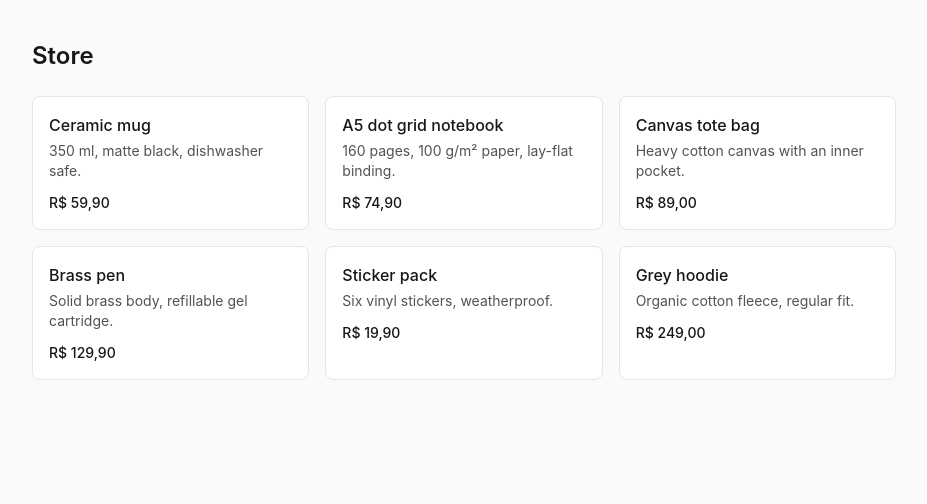
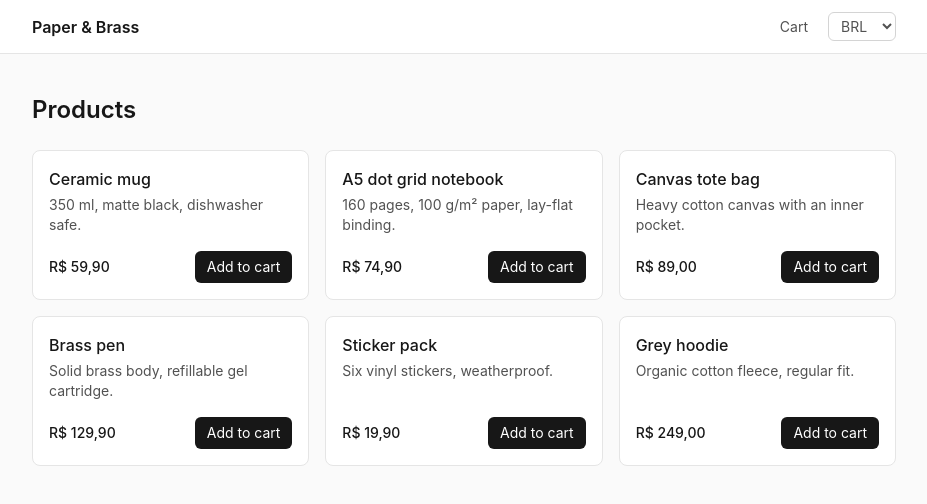
Before and after one commit to elvisbrazil/stripe-checkout, a Next.js app: page / in a window 1280 px wide. Shown: the top 504 px of the page, without its empty margins (176-1103 px from the left). Built offline with nearby package versions, Linux system fonts and the light colour scheme.

Commit message:
product list, cart page and header

```diff
--- /dev/null
+++ b/src/app/cart/page.tsx
@@ -0,0 +1,10 @@
+import { CartView } from "@/cart/cart-view";
+
+export default function CartPage() {
+  return (
+    <>
+      <h1 className="mb-6 text-2xl font-semibold">Cart</h1>
+      <CartView />
+    </>
+  );
+}
--- a/src/app/layout.tsx
+++ b/src/app/layout.tsx
@@ -1,15 +1,19 @@
 import type { Metadata } from "next";
+import { Header } from "@/components/header";
 import "./globals.css";
 
 export const metadata: Metadata = {
-  title: "Stripe Checkout",
+  title: "Paper & Brass",
   description: "A small store paying through Stripe Checkout",
 };
 
 export default function RootLayout({ children }: { children: React.ReactNode }) {
   return (
     <html lang="en">
-      <body>{children}</body>
+      <body>
+        <Header />
+        <main className="mx-auto max-w-4xl px-4 py-10">{children}</main>
+      </body>
     </html>
   );
 }
--- a/src/app/page.tsx
+++ b/src/app/page.tsx
@@ -1,19 +1,10 @@
-import { products } from "@/catalog/products";
-import { formatMoney } from "@/lib/money";
+import { ProductList } from "@/catalog/product-list";
 
 export default function Home() {
   return (
-    <main className="mx-auto max-w-4xl px-4 py-10">
-      <h1 className="text-2xl font-semibold">Store</h1>
-      <ul className="mt-6 grid gap-4 sm:grid-cols-2 lg:grid-cols-3">
-        {products.map((product) => (
-          <li key={product.id} className="rounded-lg border border-neutral-200 bg-white p-4">
-            <h2 className="font-medium">{product.name}</h2>
-            <p className="mt-1 text-sm text-neutral-600">{product.description}</p>
-            <p className="mt-3 text-sm font-medium">{formatMoney(product.prices.BRL, "BRL")}</p>
-          </li>
-        ))}
-      </ul>
-    </main>
+    <>
+      <h1 className="mb-6 text-2xl font-semibold">Products</h1>
+      <ProductList />
+    </>
   );
 }
--- /dev/null
+++ b/src/cart/cart-link.tsx
@@ -0,0 +1,16 @@
+"use client";
+
+import Link from "next/link";
+import { cartCount } from "./cart";
+import { useCart } from "./use-cart";
+
+export function CartLink() {
+  const { cart } = useCart();
+  const count = cartCount(cart);
+
+  return (
+    <Link href="/cart" className="hover:text-neutral-900">
+      Cart{count > 0 && ` (${count})`}
+    </Link>
+  );
+}
--- /dev/null
+++ b/src/cart/cart-view.tsx
@@ -0,0 +1,70 @@
+"use client";
+
+import Link from "next/link";
+import { formatMoney } from "@/lib/money";
+import { MAX_QUANTITY, cartLines, cartTotal } from "./cart";
+import { useCart } from "./use-cart";
+
+export function CartView() {
+  const { cart, setQuantity, remove } = useCart();
+  const lines = cartLines(cart);
+
+  if (lines.length === 0) {
+    return (
+      <p className="text-neutral-600">
+        Your cart is empty.{" "}
+        <Link href="/" className="underline">
+          Browse products
+        </Link>
+      </p>
+    );
+  }
+
+  return (
+    <div>
+      <ul className="divide-y divide-neutral-200 rounded-lg border border-neutral-200 bg-white">
+        {lines.map(({ product, quantity, total }) => (
+          <li key={product.id} className="flex items-center gap-4 p-4">
+            <span className="flex-1 font-medium">{product.name}</span>
+            <div className="flex items-center gap-2">
+              <button
+                type="button"
+                aria-label={`Decrease ${product.name}`}
+                onClick={() => setQuantity(product.id, quantity - 1)}
+                className="h-7 w-7 rounded border border-neutral-300"
+              >
+                -
+              </button>
+              <span aria-label={`${product.name} quantity`} className="w-6 text-center">
+                {quantity}
+              </span>
+              <button
+                type="button"
+                aria-label={`Increase ${product.name}`}
+                disabled={quantity >= MAX_QUANTITY}
+                onClick={() => setQuantity(product.id, quantity + 1)}
+                className="h-7 w-7 rounded border border-neutral-300 disabled:opacity-40"
+              >
+                +
+              </button>
+            </div>
+            <span className="w-28 text-right tabular-nums">{formatMoney(total, cart.currency)}</span>
+            <button
+              type="button"
+              onClick={() => remove(product.id)}
+              className="text-sm text-neutral-500 hover:text-red-600"
+            >
+              Remove
+            </button>
+          </li>
+        ))}
+      </ul>
+      <div className="mt-4 flex justify-end gap-2 text-lg">
+        <span>Total</span>
+        <span data-testid="cart-total" className="font-semibold tabular-nums">
+          {formatMoney(cartTotal(cart), cart.currency)}
+        </span>
+      </div>
+    </div>
+  );
+}
--- /dev/null
+++ b/src/cart/currency-select.tsx
@@ -0,0 +1,25 @@
+"use client";
+
+import { currencies, isCurrency } from "@/lib/money";
+import { useCart } from "./use-cart";
+
+export function CurrencySelect() {
+  const { cart, setCurrency } = useCart();
+
+  return (
+    <select
+      aria-label="Currency"
+      value={cart.currency}
+      onChange={(event) => {
+        if (isCurrency(event.target.value)) setCurrency(event.target.value);
+      }}
+      className="rounded-md border border-neutral-300 bg-white px-2 py-1 text-sm"
+    >
+      {currencies.map((currency) => (
+        <option key={currency} value={currency}>
+          {currency}
+        </option>
+      ))}
+    </select>
+  );
+}
--- /dev/null
+++ b/src/catalog/product-list.tsx
@@ -0,0 +1,35 @@
+"use client";
+
+import { useCart } from "@/cart/use-cart";
+import { formatMoney } from "@/lib/money";
+import { products } from "./products";
+
+export function ProductList() {
+  const { cart, add } = useCart();
+
+  return (
+    <ul className="grid gap-4 sm:grid-cols-2 lg:grid-cols-3">
+      {products.map((product) => (
+        <li
+          key={product.id}
+          className="flex flex-col rounded-lg border border-neutral-200 bg-white p-4"
+        >
+          <h2 className="font-medium">{product.name}</h2>
+          <p className="mt-1 flex-1 text-sm text-neutral-600">{product.description}</p>
+          <div className="mt-4 flex items-center justify-between">
+            <span className="text-sm font-medium">
+              {formatMoney(product.prices[cart.currency], cart.currency)}
+            </span>
+            <button
+              type="button"
+              onClick={() => add(product.id)}
+              className="rounded-md bg-neutral-900 px-3 py-1.5 text-sm text-white hover:bg-neutral-700"
+            >
+              Add to cart
+            </button>
+          </div>
+        </li>
+      ))}
+    </ul>
+  );
+}
--- /dev/null
+++ b/src/components/header.tsx
@@ -0,0 +1,19 @@
+import Link from "next/link";
+import { CartLink } from "@/cart/cart-link";
+import { CurrencySelect } from "@/cart/currency-select";
+
+export function Header() {
+  return (
+    <header className="border-b border-neutral-200 bg-white">
+      <div className="mx-auto flex max-w-4xl items-center justify-between px-4 py-3">
+        <Link href="/" className="font-semibold">
+          Paper &amp; Brass
+        </Link>
+        <nav className="flex items-center gap-5 text-sm text-neutral-600">
+          <CartLink />
+          <CurrencySelect />
+        </nav>
+      </div>
+    </header>
+  );
+}
```
